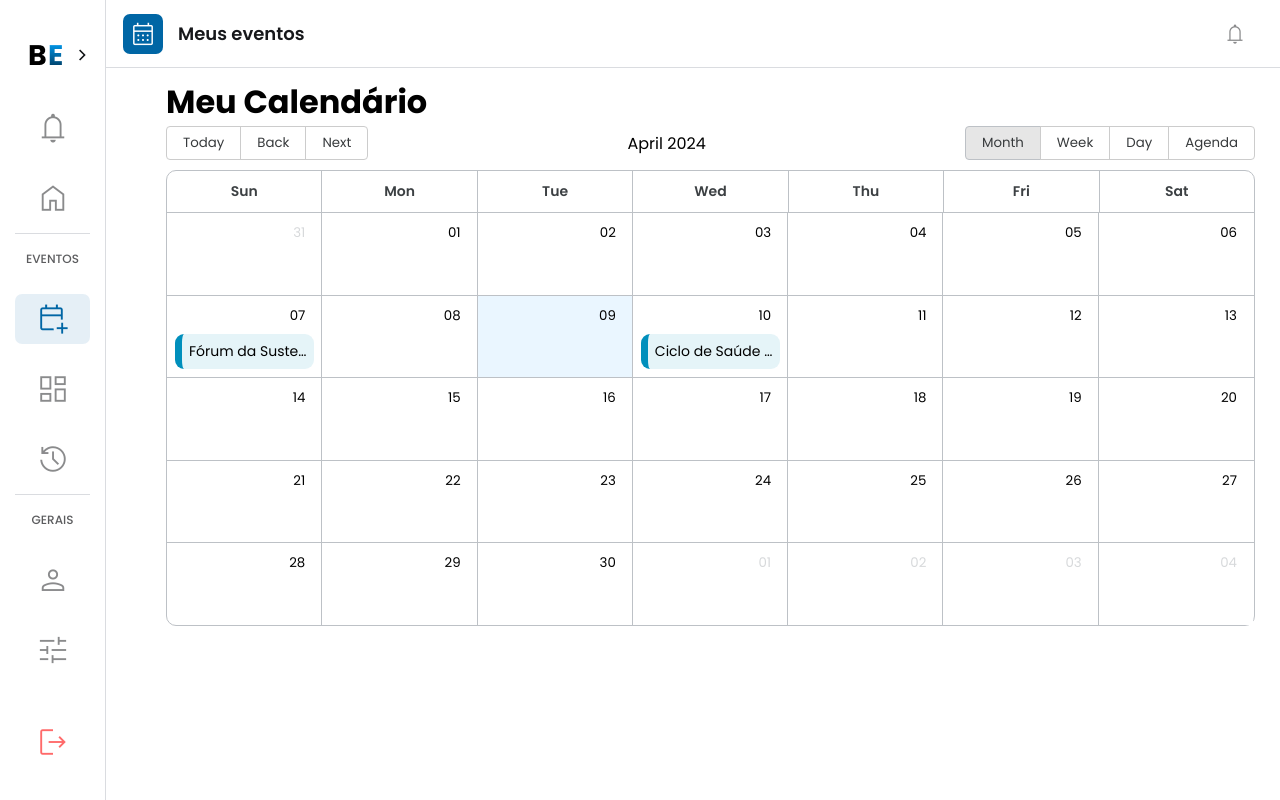
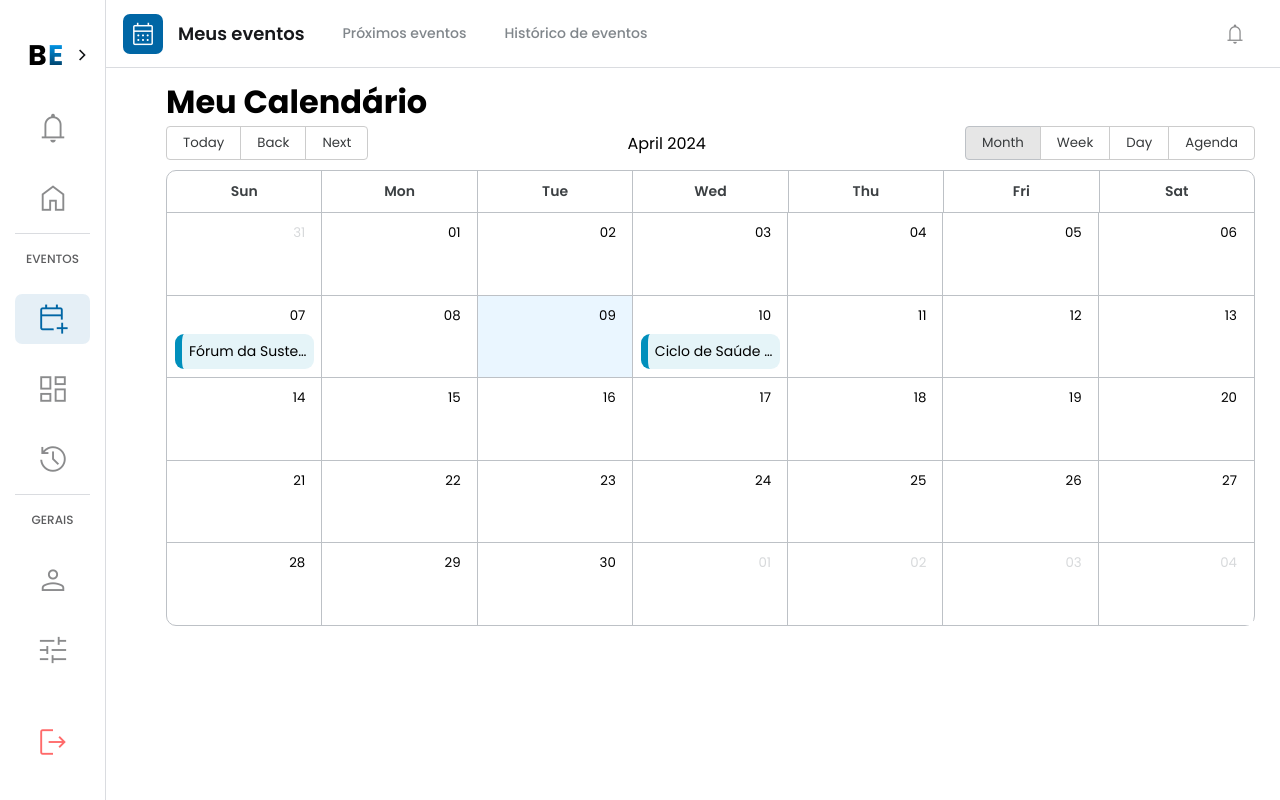
Before and after one commit to EsyProject/EsyFrontend, a React (Vite) app: page /schedule in a window 1280 px wide. Built offline with nearby package versions, Linux system fonts and the light colour scheme.

Commit message:
feat: passing the correct properties to display the navbar texts and links

```diff
--- a/src/pages/Schedule/Schedule.jsx
+++ b/src/pages/Schedule/Schedule.jsx
@@ -11,12 +11,12 @@ const Schedule = () => {
 
   const events = [
     {
-      title: 'Fórum da Sustentabilidade',
+      title: "Fórum da Sustentabilidade",
       start: new Date(2024, 3, 7, 10, 0), // ano, mês (0-11), dia, hora, minuto
       end: new Date(2024, 3, 7, 12, 0),
     },
     {
-      title: 'Ciclo de Saúde Mental',
+      title: "Ciclo de Saúde Mental",
       start: new Date(2024, 3, 10, 15, 0),
       end: new Date(2024, 3, 10, 17, 0),
     },
@@ -29,6 +29,10 @@ const Schedule = () => {
         activePage="schedule"
         showNavigationTexts={true}
         navigationText="Meus eventos"
+        feedText="Próximos eventos"
+        feedLink="/schedule"
+        secondText="Histórico de eventos"
+        secondLink="/historic"
       />
 
       <Sidebar
```
